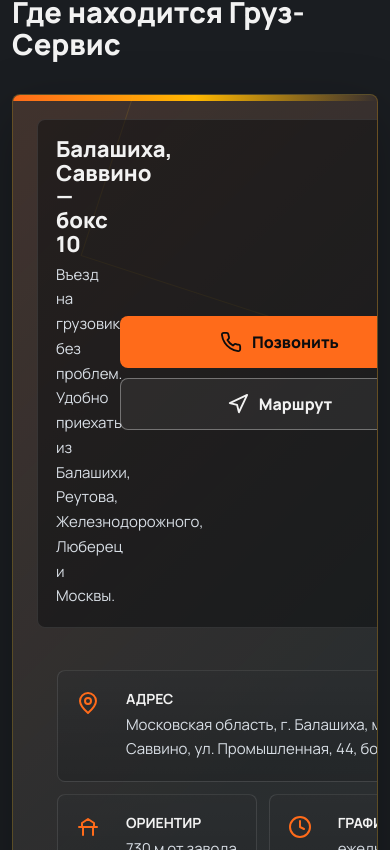
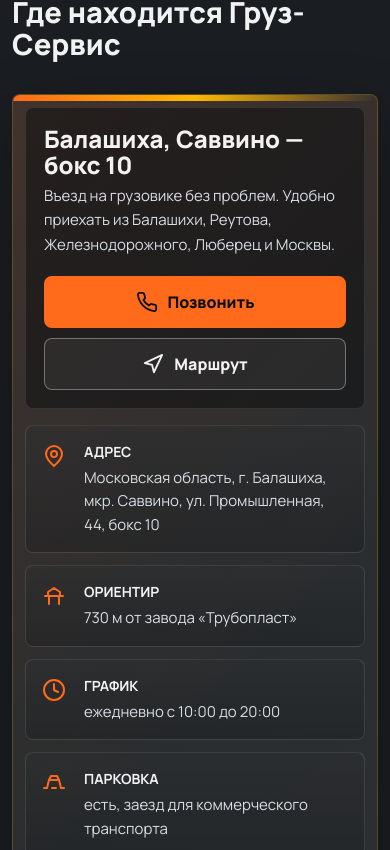
Before and after one commit to rombensonn/gruz-service-landing, a website: page index.html in a window 390 px wide. Shown: the part 9374-10224 px from the top of the page. Drawn offline with Linux system fonts and the light colour scheme.

Commit message:
Fix mobile contact scaling

```diff
--- a/index.html
+++ b/index.html
@@ -1737,9 +1737,53 @@
         display: block;
       }
 
+      .location-shell {
+        padding: 18px;
+        gap: 16px;
+      }
+
+      .location-topline {
+        grid-template-columns: 1fr;
+        padding: 16px;
+      }
+
+      .location-topline h3 {
+        font-size: 25px;
+        line-height: 1.08;
+      }
+
+      .location-actions {
+        display: grid;
+        grid-template-columns: 1fr 1fr;
+        justify-content: stretch;
+      }
+
+      .location-actions .btn {
+        width: 100%;
+        min-width: 0;
+      }
+
+      .info-list {
+        grid-template-columns: 1fr;
+      }
+
+      .info-item,
+      .info-item--wide {
+        grid-column: auto;
+        min-height: auto;
+      }
+
       .map-card,
       .map-card iframe {
         min-height: 360px;
+      }
+
+      .map-placeholder {
+        min-height: 360px;
+      }
+
+      .map-meta {
+        grid-template-columns: 1fr;
       }
 
       .lead-form {
@@ -1808,6 +1852,49 @@
       .review-card,
       .info-list {
         padding: 20px;
+      }
+
+      .location-shell {
+        width: 100%;
+        padding: 12px;
+      }
+
+      .location-shell::after {
+        display: none;
+      }
+
+      .location-topline {
+        padding: 18px;
+      }
+
+      .location-topline h3 {
+        font-size: 24px;
+        overflow-wrap: anywhere;
+      }
+
+      .location-topline p {
+        font-size: 15px;
+      }
+
+      .location-actions {
+        grid-template-columns: 1fr;
+      }
+
+      .info-list {
+        padding: 0;
+      }
+
+      .info-item {
+        grid-template-columns: 30px 1fr;
+        padding: 16px;
+      }
+
+      .map-placeholder {
+        padding: 16px;
+      }
+
+      .map-pin-card {
+        padding: 18px;
       }
 
       .mobile-sticky {
```
